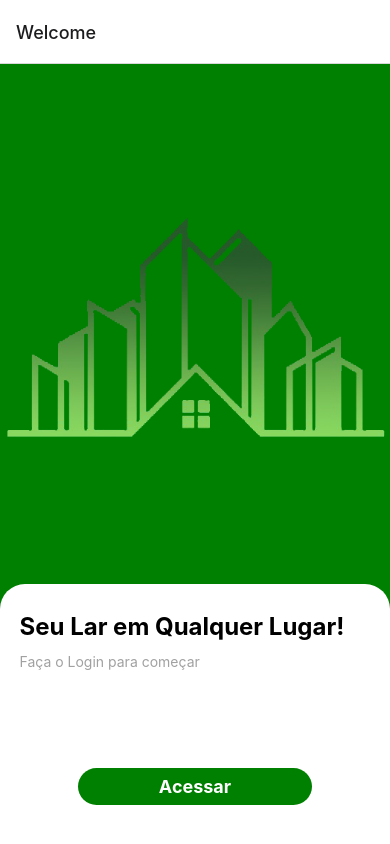
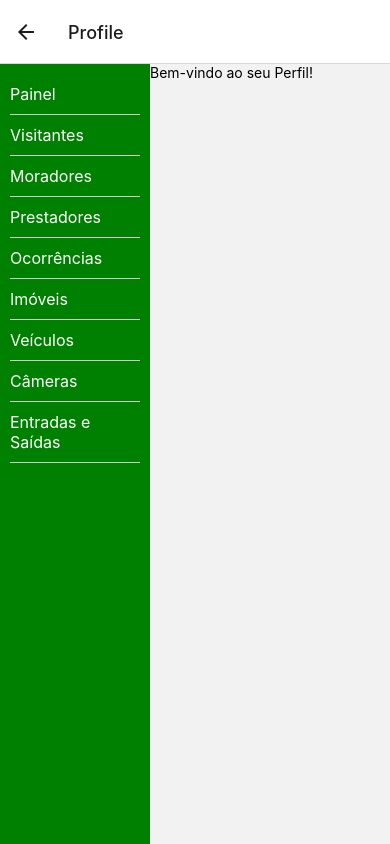
Before and after one commit to WesleyEstevam/mobile-condominium, a React Native app: screen /Profile in a window 390 px wide. Built offline with nearby package versions, Linux system fonts and the light colour scheme.

Commit message:
Create a Profile page on project

```diff
--- a/src/pages/Profile/index.js
+++ b/src/pages/Profile/index.js
@@ -0,0 +1,86 @@
+import React from "react";
+import { View, Text, TouchableOpacity, StyleSheet } from "react-native";
+import { useNavigation } from "@react-navigation/native";
+import styles from "./styles";
+
+export default function Profile() {
+  const navigation = useNavigation();
+
+  const handleNavigation = (screenName) => {
+    navigation.navigate(screenName);
+  };
+
+  return (
+    <View style={styles.container}>
+      <View style={styles.sidebar}>
+        <TouchableOpacity
+          style={styles.sidebarButton}
+          onPress={() => handleNavigation("Painel")}
+        >
+          <Text style={styles.sidebarButtonText}>Painel</Text>
+        </TouchableOpacity>
+
+        <TouchableOpacity
+          style={styles.sidebarButton}
+          onPress={() => handleNavigation("Visitantes")}
+        >
+          <Text style={styles.sidebarButtonText}>Visitantes</Text>
+        </TouchableOpacity>
+
+        <TouchableOpacity
+          style={styles.sidebarButton}
+          onPress={() => handleNavigation("Moradores")}
+        >
+          <Text style={styles.sidebarButtonText}>Moradores</Text>
+        </TouchableOpacity>
+
+        <TouchableOpacity
+          style={styles.sidebarButton}
+          onPress={() => handleNavigation("Prestadores")}
+        >
+          <Text style={styles.sidebarButtonText}>Prestadores</Text>
+        </TouchableOpacity>
+
+        <TouchableOpacity
+          style={styles.sidebarButton}
+          onPress={() => handleNavigation("Ocorrencia")}
+        >
+          <Text style={styles.sidebarButtonText}>Ocorrências</Text>
+        </TouchableOpacity>
+
+        <TouchableOpacity
+          style={styles.sidebarButton}
+          onPress={() => handleNavigation("Imoveis")}
+        >
+          <Text style={styles.sidebarButtonText}>Imóveis</Text>
+        </TouchableOpacity>
+
+        <TouchableOpacity
+          style={styles.sidebarButton}
+          onPress={() => handleNavigation("Veiculos")}
+        >
+          <Text style={styles.sidebarButtonText}>Veículos</Text>
+        </TouchableOpacity>
+
+        <TouchableOpacity
+          style={styles.sidebarButton}
+          onPress={() => handleNavigation("Cameras")}
+        >
+          <Text style={styles.sidebarButtonText}>Câmeras</Text>
+        </TouchableOpacity>
+
+        <TouchableOpacity
+          style={styles.sidebarButton}
+          onPress={() => handleNavigation("EntradasSaidas")}
+        >
+          <Text style={styles.sidebarButtonText}>Entradas e Saídas</Text>
+        </TouchableOpacity>
+      </View>
+
+      <View style={styles.mainContent}>
+        <Text style={styles.mainContentText}>Bem-vindo ao seu Perfil!</Text>
+        {/* Adicione aqui qualquer conteúdo adicional que deseja exibir */}
+      </View>
+    </View>
+  );
+}
--- a/src/pages/Profile/styles.jsx
+++ b/src/pages/Profile/styles.jsx
@@ -0,0 +1,31 @@
+import { StyleSheet } from "react-native";
+
+const styles = StyleSheet.create({
+    container: {
+      flex: 1,
+      flexDirection: "row",
+    },
+    sidebar: {
+      backgroundColor: "green",
+      width: 150,
+      padding: 10,
+      justifyContent: "flex-start",
+    },
+    sidebarButton: {
+      paddingVertical: 10,
+      borderBottomWidth: 1,
+      borderBottomColor: "#ccc",
+    },
+    sidebarButtonText: {
+      fontSize: 16,
+      color: 'white'
+    },
+    logo: {
+        width: 100,
+        height: 100,
+        resizeMode: "contain", // Ajusta a imagem ao tamanho do componente
+        margin: 10,
+      },
+  });
+
+  export default styles;
--- a/src/pages/SignIn/index.js
+++ b/src/pages/SignIn/index.js
@@ -8,6 +8,7 @@ import {
 } from "react-native";
 import * as Animatable from "react-native-animatable";
 import { useNavigation } from "@react-navigation/native";
+import styles from "./styles";
 
 export default function SignIn() {
   const navigation = useNavigation();
@@ -103,6 +104,13 @@ export default function SignIn() {
         >
           <Text style={styles.goBackButtonText}>Voltar ao início</Text>
         </TouchableOpacity>
+
+        <TouchableOpacity
+          style={styles.button}
+          onPress={() => navigation.navigate("Profile")}
+        >
+          <Text style={styles.buttonText}>Avançar</Text>
+        </TouchableOpacity>
       </Animatable.View>
     </View>
   );
--- a/src/pages/Welcome/index.js
+++ b/src/pages/Welcome/index.js
@@ -2,6 +2,7 @@ import React from "react";
 import { View, Text, StyleSheet, Image, TouchableOpacity } from "react-native";
 import * as Animatable from "react-native-animatable";
 import { useNavigation } from "@react-navigation/native";
+import styles from "./styles";
 
 export default function Welcome() {
   const navigation = useNavigation();
@@ -38,49 +39,3 @@ export default function Welcome() {
     </View>
   );
 }
-
-const styles = StyleSheet.create({
-  container: {
-    flex: 1,
-    backgroundColor: "green",
-  },
-  containerLogo: {
-    flex: 2,
-    backgroundColor: "green",
-    justifyContent: "center",
-    alignItems: "center",
-  },
-  containerForm: {
-    flex: 1,
-    backgroundColor: "#FFF",
-    borderTopLeftRadius: 25,
-    borderTopRightRadius: 25,
-    paddingStart: "5%",
-    paddingEnd: "5%",
-  },
-  title: {
-    fontSize: 24,
-    fontWeight: "bold",
-    marginTop: 28,
-    marginBottom: 12,
-  },
-  text: {
-    color: "#a1a1a1",
-  },
-  button: {
-    position: "absolute",
-    backgroundColor: "green",
-    borderRadius: 50,
-    paddingVertical: 8,
-    width: "60%",
-    alignSelf: "center",
-    bottom: "15%",
-    alignItems: "center",
-    justifyContent: "center",
-  },
-  buttonText: {
-    fontSize: 18,
-    color: "#fff",
-    fontWeight: "bold",
-  },
-});
--- a/src/routes/index.js
+++ b/src/routes/index.js
@@ -2,6 +2,7 @@ import { createNativeStackNavigator } from "@react-navigation/native-stack";
 import Welcome from "../pages/Welcome";
 import SignIn from "../pages/SignIn";
 import Register from "../pages/Register";
+import Profile from "../pages/Profile";
 
 const Stack = createNativeStackNavigator();
 
@@ -13,6 +14,8 @@ export default function Routes() {
       <Stack.Screen name="SignIn" component={SignIn} />
 
       <Stack.Screen name="Register" component={Register} />
+
+      <Stack.Screen name="Profile" component={Profile} />
     </Stack.Navigator>
   );
 }
```
Also changed, not shown: src/pages/SignIn/styles.jsx (renamed from src/pages/SignIn/style.jsx).
